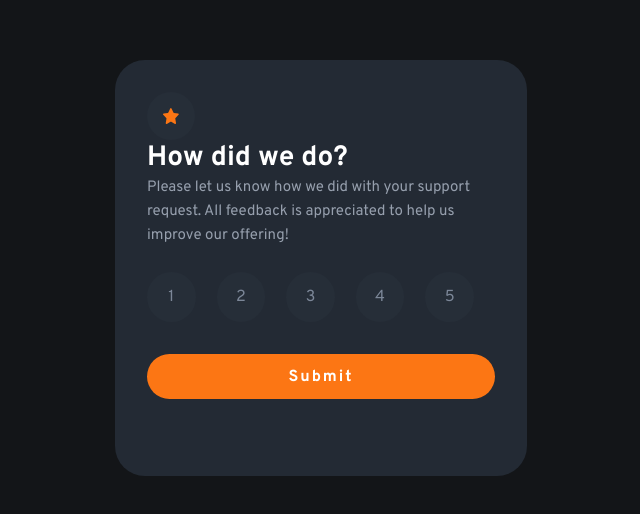
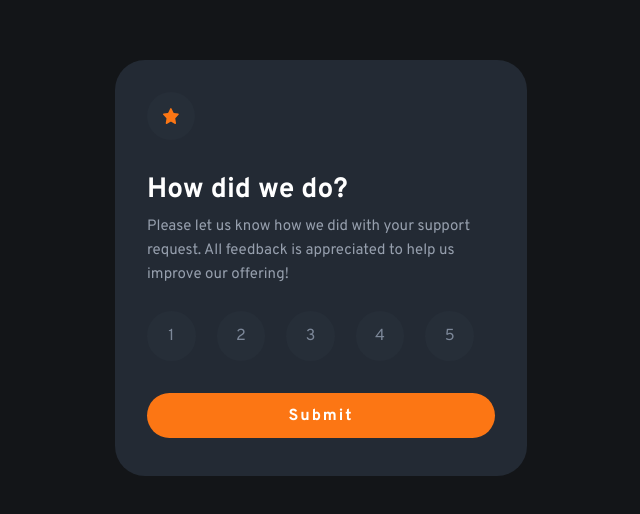
Before and after one commit to alexChachkhiani/interactive-rating-component, a React (Vite) app: page / in a window 1280 px wide. Shown: the part 132-646 px from the top of the page, without its empty margins (319-959 px from the left). Built offline with nearby package versions, Linux system fonts and the light colour scheme.

Commit message:
fix: text margins

```diff
--- a/src/components/Rate/Rate.css
+++ b/src/components/Rate/Rate.css
@@ -15,20 +15,24 @@
   display: flex;
   justify-content: center;
   align-items: center;
+  margin-bottom: 32px;
 }
 
 h1 {
   color: #ffffff;
   font-size: 28px;
   font-weight: bold;
-  padding-top: 30px;
+  margin-bottom: 7px;
+}
+
+.h1-container {
+  margin-bottom: 7px;
 }
 
 p {
   color: #969fad;
   font-size: 15px;
   line-height: 1.6;
-  padding-top: 7px;
 }
 
 .button-container {
--- a/src/components/Rate/Rate.jsx
+++ b/src/components/Rate/Rate.jsx
@@ -11,7 +11,9 @@ export default function Rate({ setSubmit, rate, setRate }) {
       <div className="oval">
         <img src={iconStar} alt="Icon Star" />
       </div>
-      <h1>How did we do?</h1>
+      <div className="h1-container">
+        <h1>How did we do?</h1>
+      </div>
       <p>
         Please let us know how we did with your support request. All feedback is
         appreciated to help us improve our offering!
```
